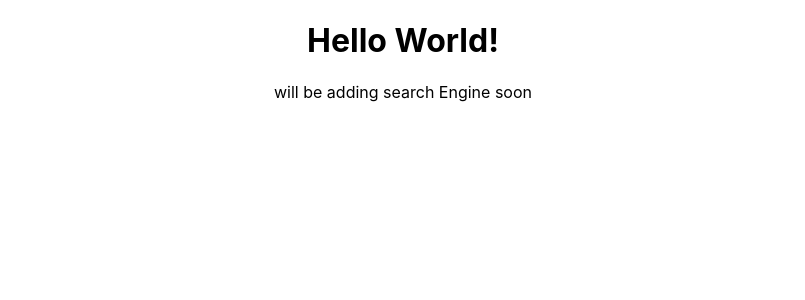
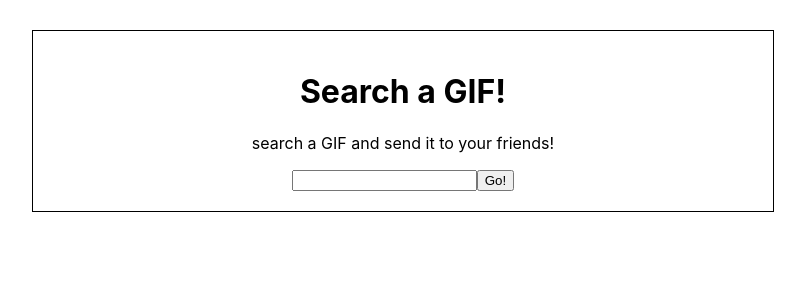
Before and after one commit to MarieJosee13/react-gif-app, a React (Create React App) app: page / in a window 1280 px wide. Shown: the top 300 px of the page, without its empty margins (237-1042 px from the left). Built offline with nearby package versions, Linux system fonts and the light colour scheme.

Commit message:
Added a component for a search engine

```diff
--- a/src/App.css
+++ b/src/App.css
@@ -1,3 +1,7 @@
 .App {
   text-align: center;
+  border: 1px solid #000;
+  max-width: 700px;
+  padding: 20px;
+  margin: 0 auto;
 }
--- a/src/App.js
+++ b/src/App.js
@@ -1,12 +1,14 @@
 import "./App.css";
+import Search from "./Search";
 
 function App() {
   return (
     <div className="App">
       <header className="App-header">
-        <h1>Hello World!</h1>
-        <p>will be adding search Engine soon</p>
+        <h1>Search a GIF!</h1>
+        <p>search a GIF and send it to your friends!</p>
       </header>
+      <Search />
     </div>
   );
 }
--- /dev/null
+++ b/src/Search.js
@@ -0,0 +1,12 @@
+import "./Search.css";
+
+export default function Search() {
+  return (
+    <div className="Search">
+      <form>
+        <input type="text" className="gif-search"></input>
+        <button type="submit">Go!</button>
+      </form>
+    </div>
+  );
+}
--- a/src/index.css
+++ b/src/index.css
@@ -1,13 +1,14 @@
 body {
   margin: 0;
-  font-family: -apple-system, BlinkMacSystemFont, 'Segoe UI', 'Roboto', 'Oxygen',
-    'Ubuntu', 'Cantarell', 'Fira Sans', 'Droid Sans', 'Helvetica Neue',
+  font-family: -apple-system, BlinkMacSystemFont, "Segoe UI", "Roboto", "Oxygen",
+    "Ubuntu", "Cantarell", "Fira Sans", "Droid Sans", "Helvetica Neue",
     sans-serif;
   -webkit-font-smoothing: antialiased;
   -moz-osx-font-smoothing: grayscale;
+  padding-top: 30px;
 }
 
 code {
-  font-family: source-code-pro, Menlo, Monaco, Consolas, 'Courier New',
+  font-family: source-code-pro, Menlo, Monaco, Consolas, "Courier New",
     monospace;
 }
```
Also changed, not shown: src/index.js (+6 -6 lines), src/Search.css (added).
